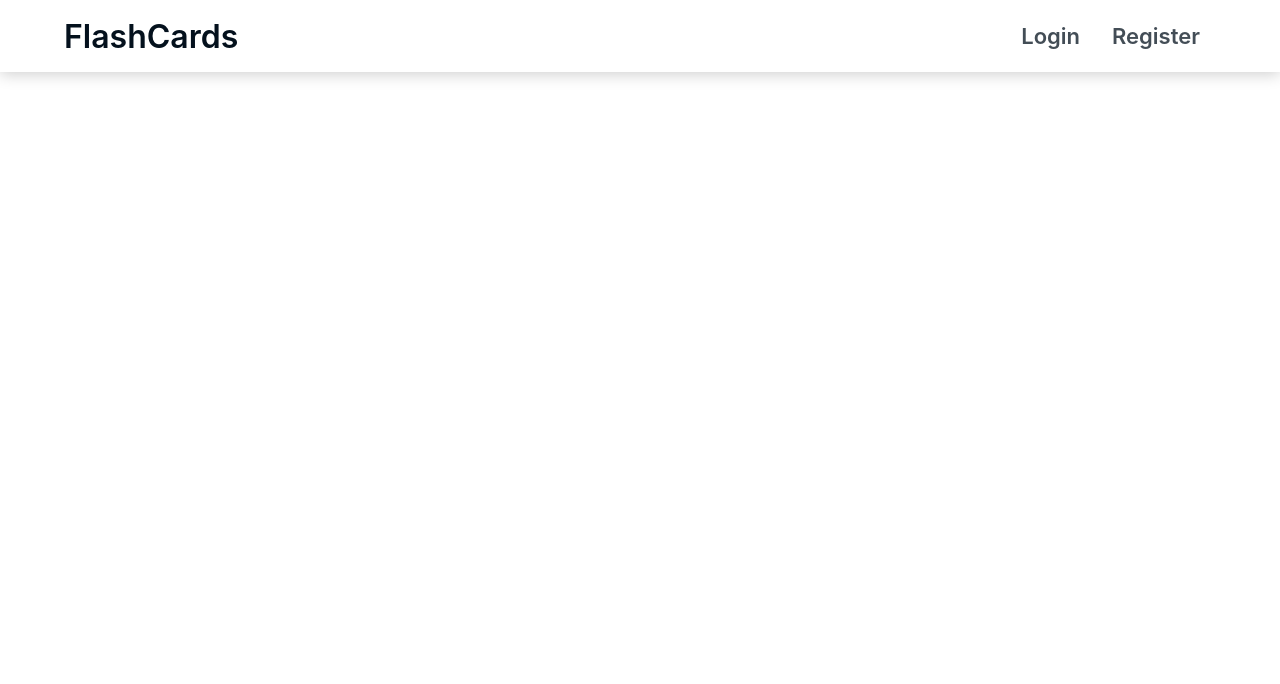
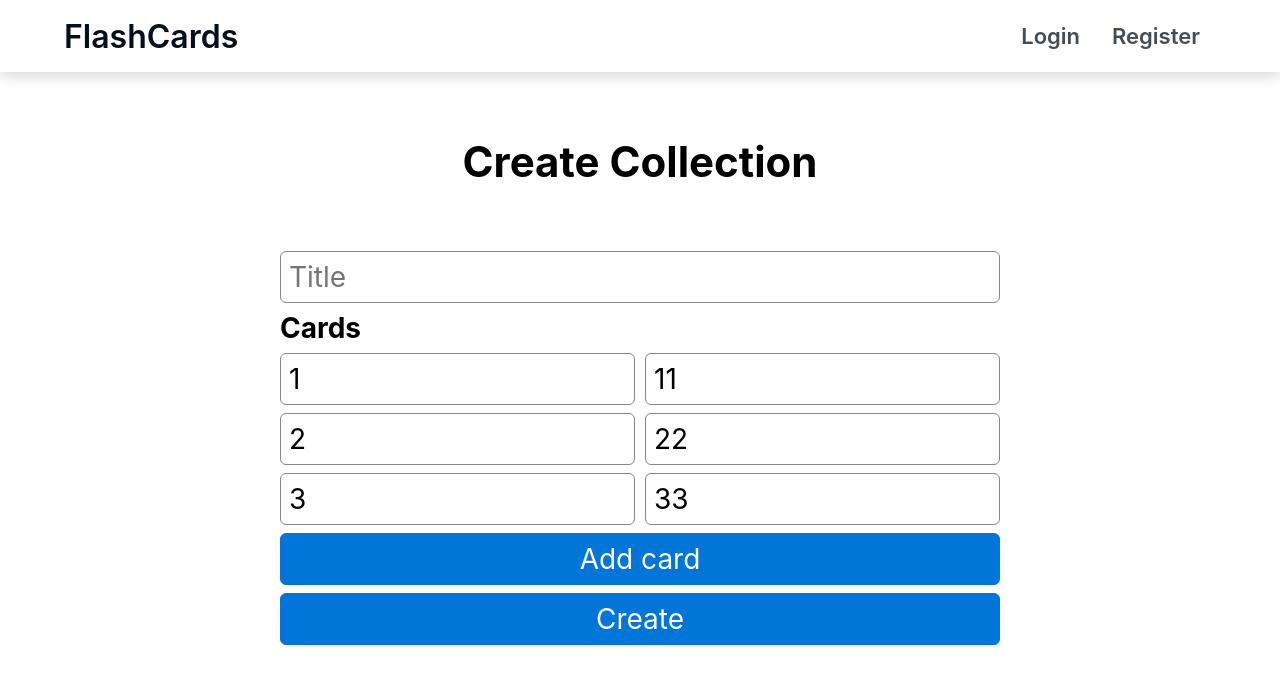
Before and after one commit to yap8/flashcards, a React (Create React App) app in the folder client/: page /collections/create in a window 1280 px wide. Shown: the top 684 px of the page. Built offline with nearby package versions, Linux system fonts and the light colour scheme.

Commit message:
added collection form

```diff
--- a/client/src/App.js
+++ b/client/src/App.js
@@ -9,6 +9,7 @@ import Profile from './pages/Profile';
 import Register from './pages/Register'
 import Logout from './pages/Logout'
 import Home from './pages/Home';
+import CollectionsForm from './pages/CollectionsForm';
 
 function App() {
   return (
@@ -20,6 +21,7 @@ function App() {
       <Routes>
         <Route path="/" element={<Home />} />
         <Route path="/collections" element={<Collections />} />
+        <Route path="/collections/create" element={<CollectionsForm />} />
         <Route path="/profile" element={<Profile />} />
         <Route path="/login" element={<Login />} />
         <Route path="/register" element={<Register />} />
--- a/client/src/pages/Collections.js
+++ b/client/src/pages/Collections.js
@@ -3,40 +3,54 @@ import { useEffect, useState } from "react"
 import { useSelector } from "react-redux"
 import Title from "../components/Title"
 import usePrivate from "../hooks/usePrivate"
+import { Link } from "react-router-dom"
 
 const Collections = () => {
   usePrivate()
 
-  const { user } = useSelector(state => state.auth)
+  // const { user } = useSelector(state => state.auth)
 
-  const [collections, setCollections] = useState([])
+  // // const [collections, setCollections] = useState([])
 
-  useEffect(() => {
-    const fetchCollections = async () => {
-      try {
-        const { data } = await api.get('/api/collections')
+  // // useEffect(() => {
+  // //   const fetchCollections = async () => {
+  // //     try {
+  // //       const { data } = await api.get('/api/collections')
 
-        setCollections(data)
-      } catch (error) {
-        alert(error.response.data.error)
-      }
-    }
+  // //       setCollections(data)
+  // //     } catch (error) {
+  // //       alert(error.response.data.error)
+  // //     }
+  // //   }
 
-    fetchCollections()
-  }, [user])
+  // //   fetchCollections()
+  // // }, [user])
+
+  const collections = [
+    { id: '1', title: 'title 1' },
+    { id: '2', title: 'title 2' },
+    { id: '3', title: 'title 3' },
+    { id: '4', title: 'title 4' },
+    { id: '5', title: 'title 5' },
+    { id: '6', title: 'title 6' }
+  ]
 
   return (
     <section className="collections">
       <div className="collections__inner container">
+        <Title>Collections</Title>
         {collections.length ? (
           <ul className="collections__list">
             {collections.map(collection => (
               <li className="collections__item">
-                <h2 className="collections__item-title">{collection.title}</h2>
+                <Link to={collection.id} className="collections__item-inner">
+                  <h2 className="collections__item-title">{collection.title}</h2>
+                </Link>
               </li>
             ))}
           </ul>
         ) : <Title>No collections</Title>}
+        <Link className="button button--small" to="/collections/create">Create Collection</Link>
       </div>
     </section>
   )
--- /dev/null
+++ b/client/src/pages/CollectionsForm.js
@@ -0,0 +1,98 @@
+import React, { useState } from 'react'
+import Title from '../components/Title'
+
+const CollectionsForm = () => {
+  const [formData, setFormData] = useState({
+    title: '',
+    cards: [
+      { front: '1', back: '11' },
+      { front: '2', back: '22' },
+      { front: '3', back: '33' }
+    ]
+  })
+
+  const addCard = () => {
+    setFormData({
+      ...formData,
+      cards: [
+        ...formData.cards,
+        { front: '', back: '' }
+      ]
+    })
+  }
+
+  const handleChange = e => setFormData({ ...formData, [e.target.name]: e.target.value })
+
+  const handleCardChange = e => {
+    const [index, side] = e.target.name.split('-')
+
+    const cardsCopy = JSON.parse(JSON.stringify(formData.cards))
+
+    cardsCopy[index] = {
+      ...cardsCopy[index],
+      [side]: e.target.value
+    }
+
+    setFormData({
+      ...formData,
+      cards: cardsCopy
+    })
+  }
+
+  const handleSubmit = e => {
+    e.preventDefault()
+
+
+  }
+
+  return (
+    <section className="collections">
+      <div className="collections__inner container">
+        <Title>Create Collection</Title>
+        <form className="form form--large" onSubmit={handleSubmit}>
+          <div className="form__group">
+            <input
+              type="text"
+              className="form__field"
+              name="title"
+              placeholder="Title"
+              value={formData.title}
+              onChange={handleChange}
+            />
+          </div>
+          <div className="form__group">
+            <h2 className="form__title">Cards</h2>
+          </div>
+          {formData.cards.map((card, index) => (
+            <div className="form__group form__group--fields">
+              <input
+                type="text"
+                className="form__field"
+                name={`${index}-front`}
+                placeholder="Front"
+                value={card.front}
+                onChange={handleCardChange}
+              />
+              <input
+                type="text"
+                className="form__field"
+                name={`${index}-back`}
+                placeholder="Back"
+                value={card.back}
+                onChange={handleCardChange}
+              />
+            </div>
+          ))}
+          <div className="form__group">
+            <button className="button" onClick={addCard}>Add card</button>
+          </div>
+          <div className="form__group">
+            <button className="button" type="submit">Create</button>
+          </div>
+        </form>
+      </div>
+    </section>
+  )
+}
+
+export default CollectionsForm
--- /dev/null
+++ b/client/src/redux/reducers/collectionsReducer.js
@@ -0,0 +1,18 @@
+import {  } from '../actions/types'
+
+const initialState = {
+  collections: [],
+  loading: false,
+  error: false,
+  success: false,
+  message: ''
+}
+
+const collectionsReducer = (state = initialState, action) => {
+  switch (action.type) {
+    default:
+      return state
+  }
+}
+
+export default collectionsReducer
--- a/client/src/redux/reducers/index.js
+++ b/client/src/redux/reducers/index.js
@@ -1,10 +1,12 @@
 import { combineReducers } from 'redux'
 import authReducer from './authReducer'
+import collectionsReducer from './collectionsReducer'
 import profileReducer from './profileReducer'
 
 const rootReducer = combineReducers({
   auth: authReducer,
-  profile: profileReducer
+  profile: profileReducer,
+  collections: collectionsReducer
 })
 
 export default rootReducer
--- a/client/src/styles/_button.scss
+++ b/client/src/styles/_button.scss
@@ -13,4 +13,8 @@
     opacity: .6;
     cursor: auto;
   }
+  &--small {
+    display: inline-block;
+    width: auto;
+  }
 }
--- a/client/src/styles/_collections.scss
+++ b/client/src/styles/_collections.scss
@@ -1,3 +1,32 @@
 .collections {
-
+  &__list {
+    display: flex;
+    flex-wrap: wrap;
+    gap: 4%;
+    outline: 1px solid red;
+  }
+  &__item {
+    width: 22%;
+    margin-bottom: 3%;
+    // &:nth-child(4) {
+    //   margin-bottom: 3%;
+    // }
+  }
+  &__item-inner {
+    display: block;
+    border: 1px solid #333;
+    height: 150px;
+    padding: 20px;
+    border-radius: 15px;
+    transition: transform .2s ease;
+    box-shadow: 0px 2px 15px rgba(0,0,0,0.2);
+  }
+  &__item:hover &__item-inner {
+    transform: scale(1.01);
+  }
+  &__item-title {
+    color: #111;
+    text-align: center;
+    font-size: 28px;
+  }
 }
--- a/client/src/styles/_form.scss
+++ b/client/src/styles/_form.scss
@@ -9,6 +9,17 @@
     &:not(:last-child) {
       margin-bottom: 8px;
     }
+    &--fields {
+      display: flex;
+
+    }
+  }
+  &--large &__group {
+    max-width: 720px;
+    gap: 10px;
+  }
+  &__title {
+    font-size: 28px;
   }
   &__field {
     width: 100%;
```
Also changed, not shown: client/src/redux/actions/collectionsActions.js (added), client/src/redux/actions/types.js (line endings or trailing spaces).
